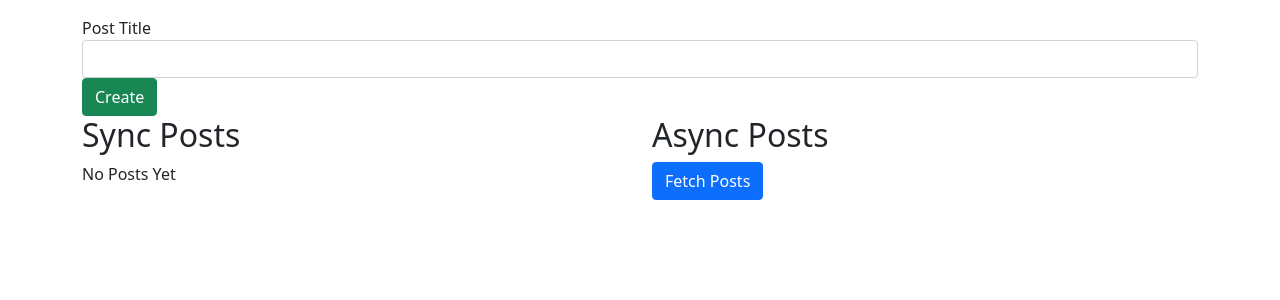
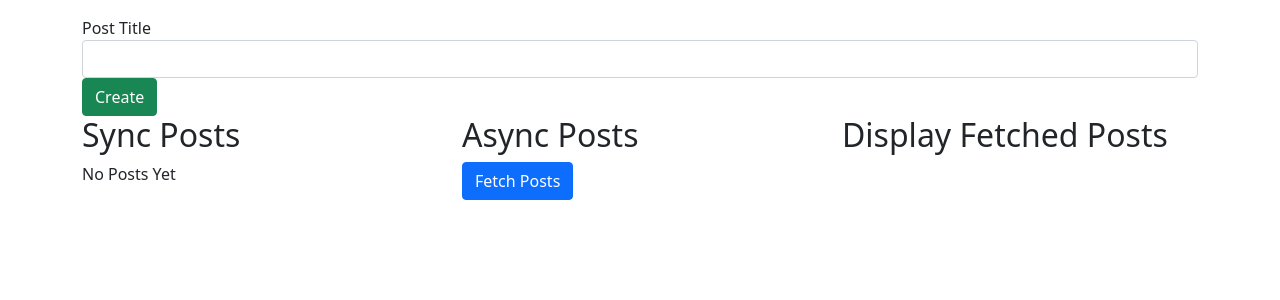
Before and after one commit to karenbarseghyan/redux-minin, a React (Create React App) app: page / in a window 1280 px wide. Shown: the top 300 px of the page. Built offline with nearby package versions, Linux system fonts and the light colour scheme.

Commit message:
Dispatching posts in one Component & Selecting in another

```diff
--- a/src/App.js
+++ b/src/App.js
@@ -1,3 +1,4 @@
+import DisplayPosts from "./components/DisplayPosts";
 import FetchedPosts from "./components/FetchedPosts";
 import PostForm from "./components/PostForm";
 // import PostForms from "./components/PostForms";
@@ -20,6 +21,10 @@ function App() {
         <h2>Async Posts</h2>
           <FetchedPosts />
         </div>
+        <div className="col">
+        <h2>Display Fetched Posts</h2>
+          <DisplayPosts />
+        </div>
       </div>
     </div>
   );
--- /dev/null
+++ b/src/components/DisplayPosts.js
@@ -0,0 +1,18 @@
+import React from 'react'
+import { useSelector }  from "react-redux"
+import Post from './Post';
+
+
+function DisplayPosts() {
+    const posts = useSelector((state)=>{
+        return state.posts.fetchedPosts
+    });
+
+    return (
+        <div>
+            {posts.map(post => <Post post={post} key={post.id} />)}
+        </div>
+    )
+}
+
+export default DisplayPosts
--- a/src/components/FetchedPosts.js
+++ b/src/components/FetchedPosts.js
@@ -1,24 +1,22 @@
 import React from 'react'
-import { useDispatch, useSelector }  from "react-redux"
+import {  useDispatch }  from "react-redux"
 import { fetchPosts } from '../redux/actions'
-import Post from './Post';
 
 function FetchedPosts() {
     const dispatch = useDispatch();
-    const posts = useSelector((state)=>{
-        return state.posts.fetchedPosts
-    });
+    const handleClick = (e) =>{
+        dispatch(fetchPosts());
+    }
 
-    if(!posts.length) {
-        return <button
-        className="btn btn-primary"
-        onClick={()=>dispatch(fetchPosts())}
-        >
-            Fetch Posts
-        </button>
-    }
     return (
-         posts.map(post => <Post post={post} key={post.id} />)
+        <div>
+            <button
+                className="btn btn-primary"
+                onClick={handleClick}
+            >
+                Fetch Posts
+            </button>
+        </div>
     )
 }
 
```
